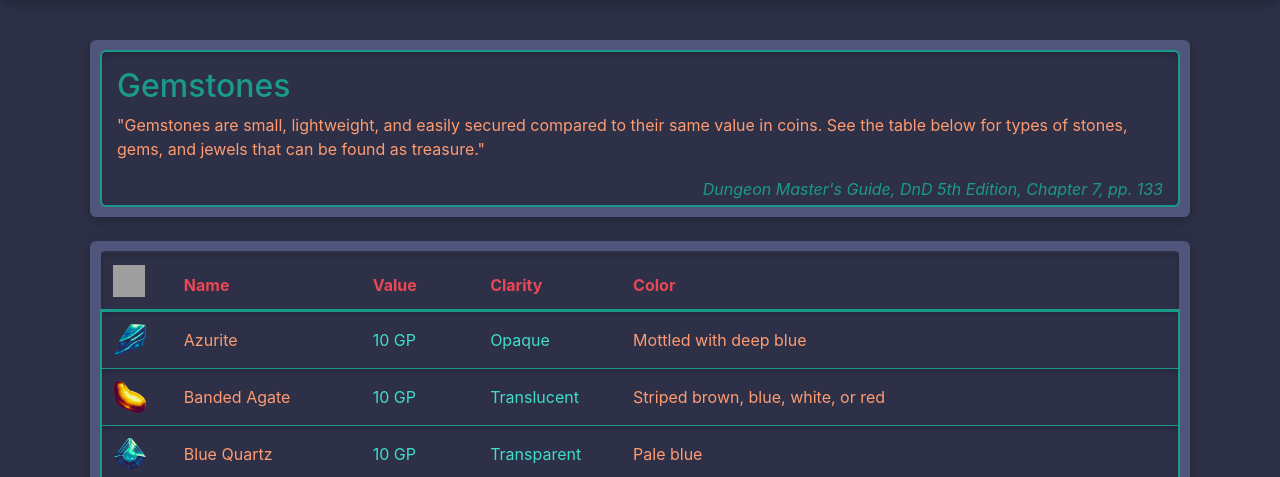
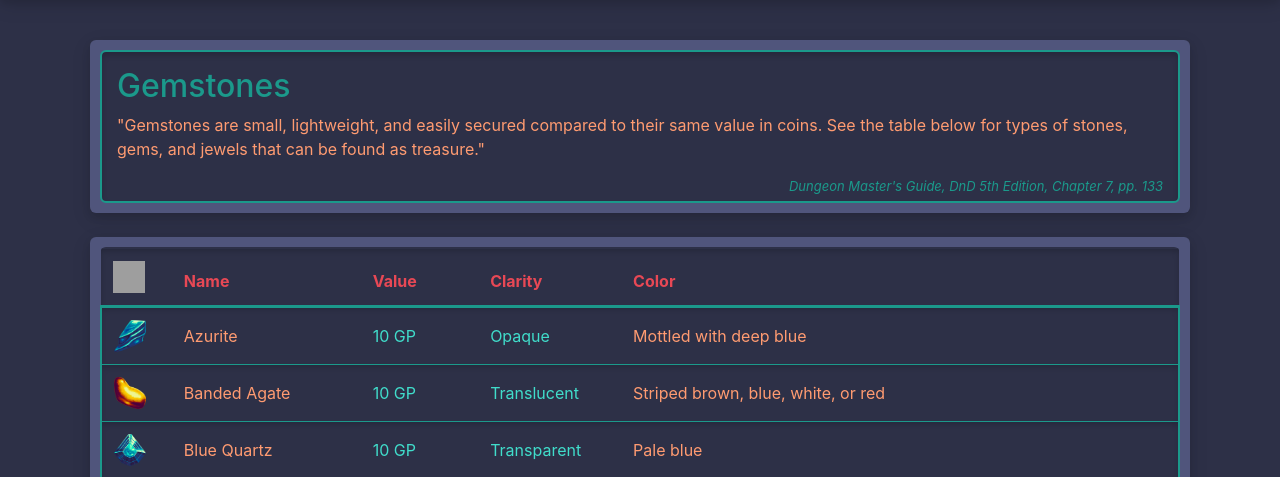
Before and after one commit to Stephanie-Burns/gemstone_roller_demo, a Django app: page /treasure/gemstone/ in a window 1280 px wide. Shown: the part 60-537 px from the top of the page. Run offline with Django 4.2, Linux system fonts and the light colour scheme; data comes from the database, SQL or seed files in the repository; some libraries are stand-ins or nearby versions; grey boxes are pictures that could not be loaded.

Commit message:
more styles

```diff
--- a/static/css/landing.css
+++ b/static/css/landing.css
@@ -46,6 +46,13 @@
     box-shadow: inset 0px 4px 6px -1px rgba(0, 0, 0, 0.2);
 }
 
+.citation {
+    color: #1b998b;
+    font-size: small;
+    font-style: italic;
+    text-align: end;
+}
+
 /* === Form Styles === */
 input, textarea, select {
     background-color: #50557c;
@@ -68,7 +75,7 @@
 }
 
 td:nth-child(n+3):nth-child(-n+4) {
-    color: #40ddcb;
+    color: #40ddcb;  /*Table rows: name & color */
 }
 
 .gemstone-table {
--- a/treasure/templates/treasure/gemstone-all.html
+++ b/treasure/templates/treasure/gemstone-all.html
@@ -7,8 +7,8 @@
             "Gemstones are small, lightweight, and easily secured compared to their
             same value in coins. See the table below for types of stones, gems, and jewels that can be found as treasure."
         </p>
-        <p class="text-right pb-1 mb-0"><em>Dungeon Master's Guide, DnD 5th Edition, Chapter 7, pp. 133</em></p>
+        <p class="citation pb-1 mb-0">Dungeon Master's Guide, DnD 5th Edition, Chapter 7, pp. 133</p>
     </div>
 </div>
 
-    {% include 'treasure/snippets/gemstone-table.html' %}
+{% include 'treasure/snippets/gemstone-table.html' %}
```
